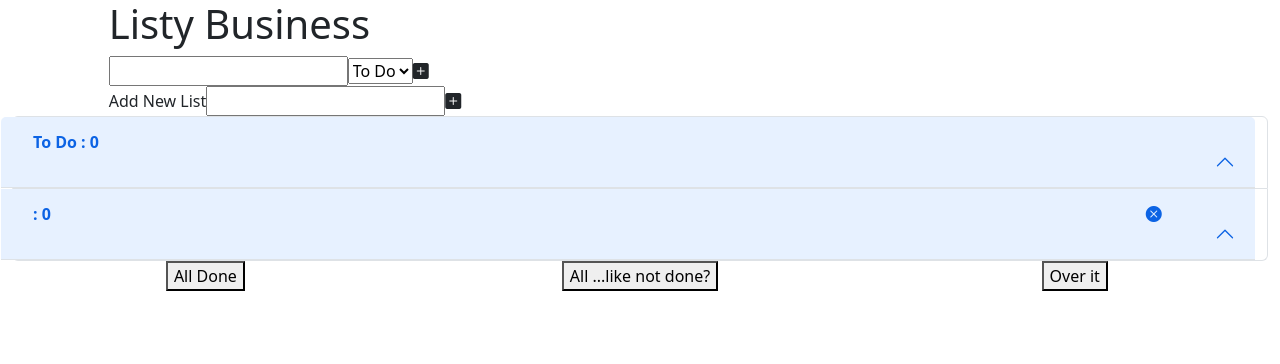
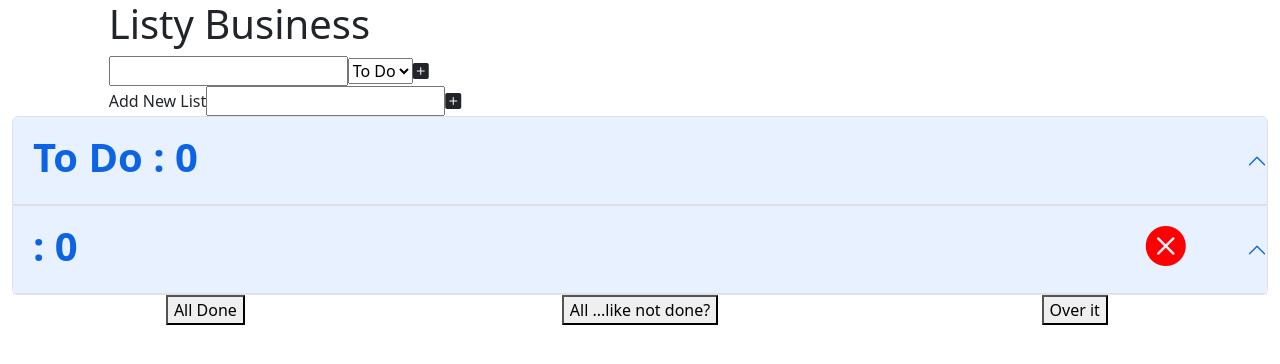
Before and after one commit to tkcthulhu/listy-business, a React (Create React App) app in the folder app/: page / in a window 1280 px wide. Both pictures are taken after a click on the icon 453 px from the left and 101 px from the top of the page. Shown: the top 364 px of the page. Built offline with nearby package versions, Linux system fonts and the light colour scheme.

Commit message:
buttons colored

```diff
--- a/app/src/Lists.jsx
+++ b/app/src/Lists.jsx
@@ -68,19 +68,23 @@ export function SetList(props) {
             if (status) {
 
                 return(
+                    <h2>
                         <i
-                        className="bi bi-check-circle-fill icon"
+                            className="bi bi-check-circle-fill icon checkButton"
                             onClick={() => setToInactive(id, currentList)}
                         />
+                    </h2>
                 )
 
             } else {
 
                 return(
+                    <h2>
                         <i
-                        className="bi bi-arrow-up-circle-fill icon"
+                            className="bi bi-arrow-up-circle-fill icon redoButton"
                             onClick={() => setToActive(id, currentList)}
                         />
+                    </h2>
                 )
 
             }
@@ -116,14 +120,22 @@ export function SetList(props) {
                         key={items[i].id}
                     >
                         <div className="col-11">
-                            {items[i].input}
+                            <h2>{items[i].input}</h2>
                         </div>
                         <div className="col-1">
+                            <div className="row">
+                                <div className="col">
                                     {statusButtons(items[i].id, items[i].status)}
+                                </div>
+                                <div className="col">
+                                    <h2>
                                         <i
-                                className="bi bi-x-circle-fill icon"
+                                            className="bi bi-x-circle-fill icon deleteButton"
                                             onClick={() => deleteItem(items[i].id)}
                                         />
+                                    </h2>
+                                </div>
+                            </div>
                         </div>
                     </div>
                 )
@@ -134,7 +146,7 @@ export function SetList(props) {
                 if (!(lists[i].id === 'OG')) {
                     return(
                     <i
-                        className="bi bi-x-circle-fill icon listButton"
+                        className="bi bi-x-circle-fill icon deleteButton"
                         onClick={() => deleteList(lists[i].id, lists[i])}
                     />
                     )
@@ -145,7 +157,7 @@ export function SetList(props) {
                 <div class="accordion-item">
                     <h2 class="accordion-header" id="headingOne">
                         <button
-                            class="accordion-button row d-flex"
+                            class="accordion-button row-10 d-flex"
                             type="button"
                             data-bs-toggle="collapse"
                             data-bs-target={"#collapse" + i}
@@ -153,10 +165,10 @@ export function SetList(props) {
                             aria-controls={"collapse" + i}
                         >
                             <div className="col-11 listTitle">
-                                <strong>{listName} : {incomplete.length}</strong>
+                                <h1><strong>{listName} : {incomplete.length}</strong></h1>
                             </div>
                             <div className="col-1">
-                                {deleteButton()}
+                                <h1>{deleteButton()}</h1>
                             </div>
                         </button>
                     </h2>
--- a/app/src/index.css
+++ b/app/src/index.css
@@ -20,6 +20,14 @@ code {
   text-align: end;
 }
 
-.icon {
+.deleteButton {
+  color: red;
+}
 
+.checkButton {
+  color: rgb(126, 211, 0);
 }
+
+.redoButton {
+  color: rgb(255, 115, 0);
+}
```
Lines whose indentation alone changed are shown as unchanged.
